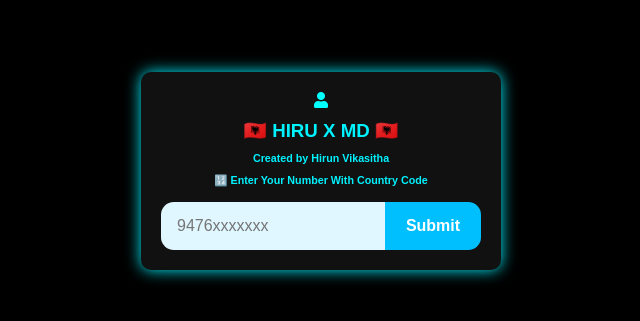
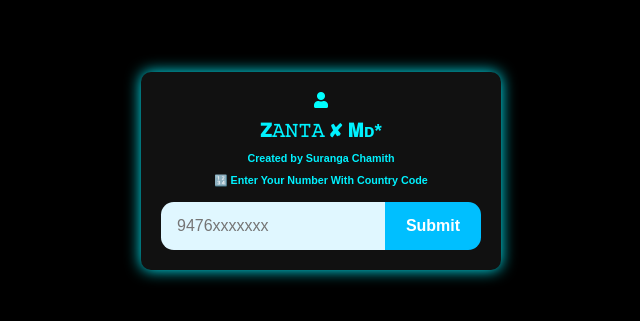
Before and after one commit to surangasutiya-stack/cpqr, a website: page main.html in a window 1280 px wide. Shown: the part 229-550 px from the top of the page, without its empty margins (319-959 px from the left). Drawn offline with nearby package versions, Linux system fonts and the light colour scheme.

Commit message:
Update main.html

```diff
--- a/main.html
+++ b/main.html
@@ -3,7 +3,7 @@
 <head>
   <meta charset="UTF-8" />
   <meta name="viewport" content="width=device-width, initial-scale=1.0, maximum-scale=1.0, user-scalable=no"/>
-  <title>HIRU X MD</title>
+  <title>𝐙𝙰𝙽𝚃𝙰 ✘ 𝐌ᴅ*</title>
   <link rel="stylesheet" href="https://cdnjs.cloudflare.com/ajax/libs/font-awesome/5.15.4/css/all.min.css"/>
   <style>
     body {
@@ -88,8 +88,8 @@
     <div class="box" id="box">
       <div id="text">
         <i class="fa fa-user" style="color:#00ffff;"></i>
-        <h3>🇦🇱 HIRU X MD 🇦🇱</h3>
-        <h6>Created by Hirun Vikasitha</h6>
+        <h3>𝐙𝙰𝙽𝚃𝙰 ✘ 𝐌ᴅ*</h3>
+        <h6>Created by Suranga Chamith</h6>
         <h6>🔢 Enter Your Number With Country Code</h6>
 
         <div class="input-container">
```
